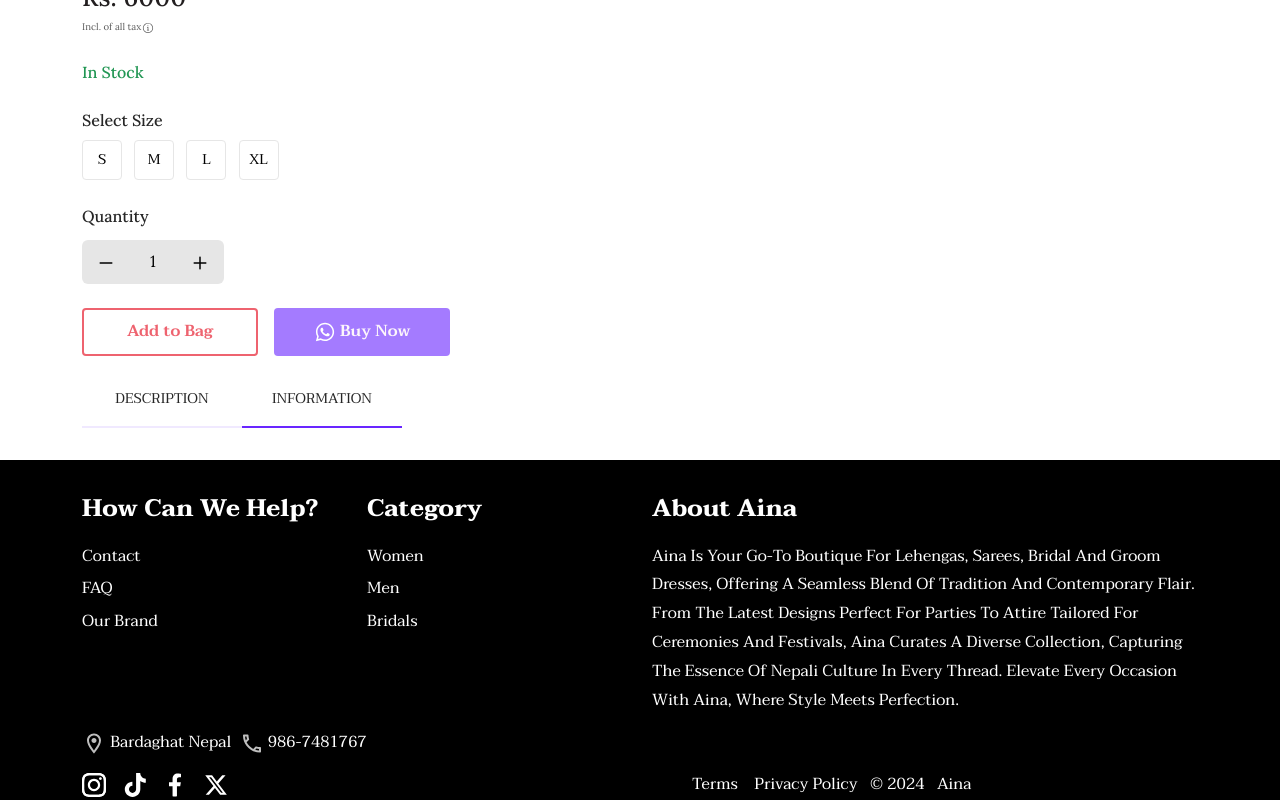
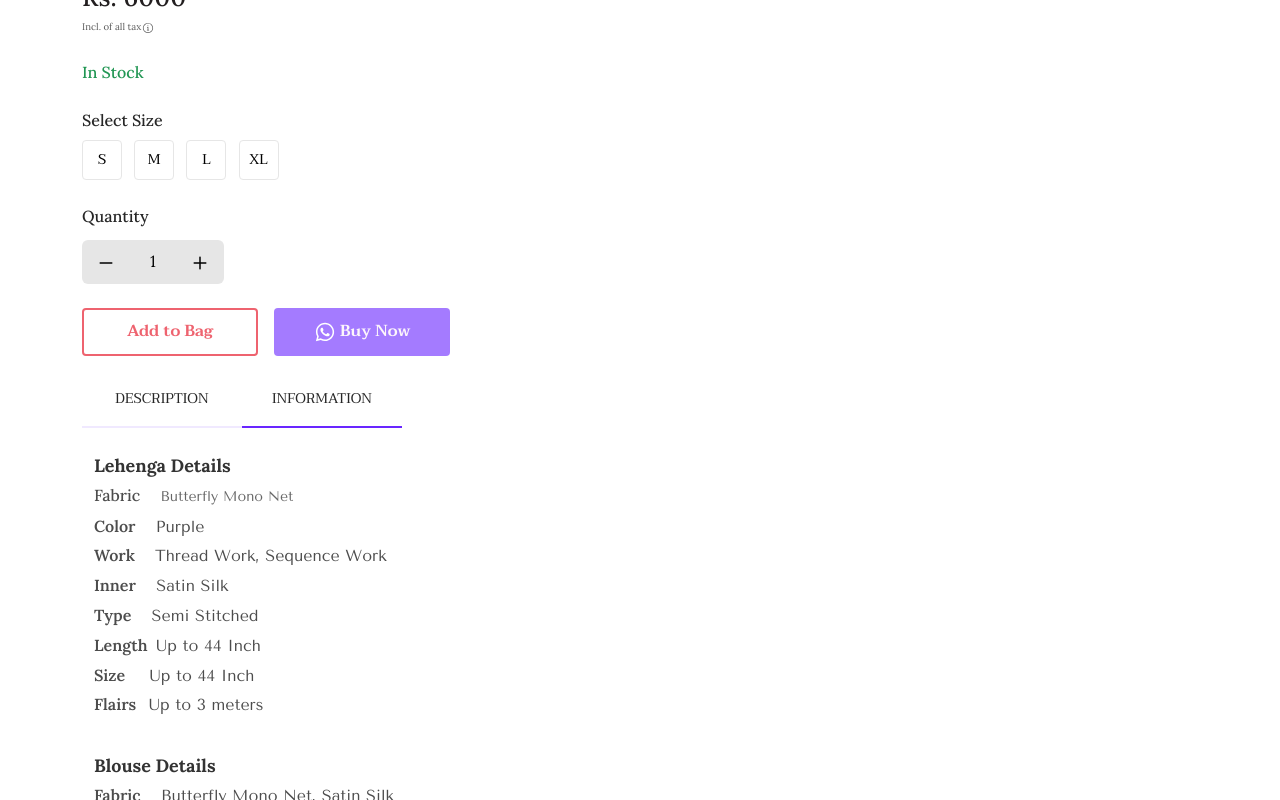
Before and after one commit to shree404/Aaina, a React (Create React App) app: page /product-lehenga in a window 1280 px wide. Both pictures are taken after a click on the button "INFORMATION". Shown: the part 795-1595 px from the top of the page. Built offline with nearby package versions, Linux system fonts and the light colour scheme.

Commit message:
Product Description and Product Information section added

```diff
--- a/src/Component/ProductLehenga/Images.jsx
+++ b/src/Component/ProductLehenga/Images.jsx
@@ -12,6 +12,8 @@
 import whatsapp from "../../Assets/ProductLehenga/whatsapp.svg";
 import up from "../../Assets/ProductLehenga/4.svg";
 import down from "../../Assets/ProductLehenga/3.svg";
+import LehengaDescription from "./description";
+import InformationLehenga from "./Information";
 
 function ProductImages() {
   const [quantity, setQuantity] = useState(1);
@@ -25,6 +27,21 @@
   const increaseValue = () => {
     setQuantity(quantity + 1);
   };
+
+  const [togglefirst , setTogglefirst] = useState(true);
+  const [togglesecond , setTogglesecond]=useState(false);
+
+
+   const showComponent = (component) => {
+        if (component === 'LehengaDescription') {
+          setTogglefirst(true);
+            setTogglesecond(false);
+        } else if (component === 'InformationLehenga') {
+          setTogglefirst(false);
+          setTogglesecond(true);
+        }
+    };
+
   return (
     <>
       <div className="LehengaImages">
@@ -85,7 +102,11 @@
               sm={{ span: 12, order: 1 }}
               xs={{ span: 12, order: 1 }}
             >
-              <img src={img2} alt="Image of Lehenga" className="LehengaImages__imgbig" />
+              <img
+                src={img2}
+                alt="Image of Lehenga"
+                className="LehengaImages__imgbig"
+              />
             </Col>
             <Col
               md={{ span: 5, order: 3 }}
@@ -177,9 +198,18 @@
           </Row>
           <Row>
             <Col>
-            <button className="LehengaImages-Row2__button">Description</button>
-            <button className="LehengaImages-Row2__button">INFORMATION</button>
+              <button className="LehengaImages-Row2__button" onClick={() => showComponent('LehengaDescription')}>
+                Description
+              </button>
+              <button className="LehengaImages-Row2__button"  onClick={() => showComponent('InformationLehenga')}>
+                INFORMATION
+              </button>
             </Col>
+          </Row>
+          <Row>
+            <Col md={12}>
+            {togglefirst && <LehengaDescription/> }
+            {togglesecond &&  <InformationLehenga/>}</Col>
           </Row>
         </Container>
       </div>
@@ -241,15 +271,15 @@
               sm={{ span: 12, order: 1 }}
               xs={{ span: 12, order: 1 }}
             >
-              <img src={img2} alt="Image of Lehenga" className="LehengaImages__imgbig" />
+              <img
+                src={img2}
+                alt="Image of Lehenga"
+                className="LehengaImages__imgbig"
+              />
             </Col>
           </Row>
           <Row>
-        <Col
-              md={{ span: 12 }}
-              sm={{ span: 12 }}
-              xs={{ span: 12}}
-            >
+            <Col md={{ span: 12 }} sm={{ span: 12 }} xs={{ span: 12 }}>
               <p className="LehengaImages-description">
                 <span className=" LehengaImages-description__p1">
                   Purple Embroidered Lehenga Choli
@@ -335,9 +365,18 @@
           </Row>
           <Row>
             <Col>
-            <button className="LehengaImages-Row2__button">Description</button>
-            <button className="LehengaImages-Row2__button">INFORMATION</button>
+              <button className="LehengaImages-Row2__button"  onClick={() => showComponent('LehengaDescription')} >
+                Description
+              </button>
+              <button className="LehengaImages-Row2__button" onClick={() => showComponent('InformationLehenga')}>
+                INFORMATION
+              </button>
             </Col>
+          </Row>
+          <Row>
+            <Col md={12}>
+            {togglefirst && <LehengaDescription/> }
+            {togglesecond &&  <InformationLehenga/>}</Col>
           </Row>
         </Container>
       </div>
--- /dev/null
+++ b/src/Component/ProductLehenga/Information.jsx
@@ -0,0 +1,45 @@
+import Container from 'react-bootstrap/Container';
+import Row from 'react-bootstrap/Row';
+import Col from 'react-bootstrap/Col';
+
+
+function InformationLehenga(){
+    return(
+        <>
+        <div className='LehengaInformation'>
+        <Container>
+      <Row>
+        <Col>
+        <dl><dt className='LehengaInformation__h1'>Lehenga Details</dt>
+            <dt><span className='LehengaInformation__name1'>Fabric  </span> <span className='LehengaInformation__data1'>  Butterfly Mono Net</span></dt>
+            <dt><span className='LehengaInformation__name'>Color  </span> <span className='LehengaInformation__data'>  Purple</span></dt>
+            <dt><span className='LehengaInformation__name'>Work   </span> <span className='LehengaInformation__data'>  Thread Work, Sequence Work</span></dt>
+            <dt><span className='LehengaInformation__name'>Inner  </span> <span className='LehengaInformation__data'>  Satin Silk</span></dt>
+            <dt><span className='LehengaInformation__name'>Type  </span> <span className='LehengaInformation__data'>  Semi Stitched</span></dt>
+            <dt><span className='LehengaInformation__name2'>Length   </span> <span className='LehengaInformation__data'>  Up to 44 Inch</span></dt>
+            <dt><span className='LehengaInformation__name3'>Size   </span><span className='LehengaInformation__data'>  Up to 44 Inch</span></dt>
+            <dt><span className='LehengaInformation__name4'>Flairs  </span> <span className='LehengaInformation__data'>  Up to 3 meters</span></dt>
+            </dl>
+            <dl>
+        <dt className='LehengaInformation__h2'>Blouse Details</dt>
+        <dt><span className='LehengaInformation__name'>Fabric  </span> <span className='LehengaInformation__data'> Butterfly Mono Net, Satin Silk</span></dt>
+        <dt><span className='LehengaInformation__name'>Color  </span> <span className='LehengaInformation__data'>  Purple</span></dt>
+        </dl>
+        <dl>
+        <dt className='LehengaInformation__h2'>Dupatta Details</dt>
+        <dt><span className='LehengaInformation__name4'>Dupatta  </span> <span className='LehengaInformation__data'> Nylon Mono Net</span></dt>
+        <dt><span className='LehengaInformation__name'>Color  </span> <span className='LehengaInformation__data'>  PurpleLengthUp to 2.25 meters</span></dt>
+        </dl>
+        <dl>
+            <dt className='LehengaInformation__h3'>Set Contains</dt>
+            <dt><span className='LehengaInformation__name'>Lehenga With Blouse Piece in the Box   </span> <span className='LehengaInformation__data'>  Lehenga Up to 44“, Blouse Piece: 0.80 Meter, Dupatta: 2.25 Meter</span></dt>
+        </dl>
+        </Col>
+      </Row>
+    </Container>
+    </div>
+        </>
+    )
+}
+
+export default InformationLehenga;
--- /dev/null
+++ b/src/Component/ProductLehenga/description.jsx
@@ -0,0 +1,20 @@
+import Container from 'react-bootstrap/Container';
+import Row from 'react-bootstrap/Row';
+import Col from 'react-bootstrap/Col';
+
+function LehengaDescription(){
+    return(
+        <>
+        <Container >
+      <Row >
+        <Col md={8} sm={12} xs={12}>
+        <p className='Description'>
+        A splendid creation in regal purple, this Velvet Embroidered Lehenga Choli Set exudes elegance and grace. The luxurious velvet fabric is adorned with intricate zari and sequin work, creating a mesmerizing design that captivates attention. The Lehenga features a flattering flare of up to 3 meters, ensuring a graceful silhouette. The Butterfly Mono Net Blouse complements the Lehenga perfectly, featuring exquisite embroidery that adds a touch of sophistication. Complete the ensemble with the Nylon Mono Net Dupatta in matching purple, with a length of up to 2.25 meters. This Semi-Stitched Lehenga Set is a testament to refined style and meticulous craftsmanship, making it an ideal choice for special occasions.
+</p></Col>
+      </Row>
+    </Container>
+        </>
+    )
+}
+
+export default LehengaDescription;
--- a/src/Styles/App.css
+++ b/src/Styles/App.css
@@ -594,7 +594,7 @@
   text-transform: uppercase;
 }
 .LehengaImages-description__button:focus {
-  background-color: var(--tertiary, #EE636F);
+  background-color: var(--tertiary, #ee636f);
   color: white;
 }
 .LehengaImages-description__p6 {
@@ -612,7 +612,7 @@
   align-items: center;
   height: 3rem;
   width: 11rem;
-  color: var(--tertiary, #EE636F);
+  color: var(--tertiary, #ee636f);
   font-family: "Taviraj", serif;
   font-size: 1rem;
   font-weight: 600;
@@ -634,7 +634,7 @@
 }
 .LehengaImages-Row2__button {
   border: none;
-  border-bottom: 2px solid #F0E9FF;
+  border-bottom: 2px solid #f0e9ff;
   background-color: white;
   width: 10rem;
   height: 3.5rem;
@@ -648,7 +648,7 @@
 }
 .LehengaImages-Row2__button:focus {
   border: none;
-  border-bottom: 2px solid var(--primary-3, #6926FF);
+  border-bottom: 2px solid var(--primary-3, #6926ff);
 }
 
 #LehengaImages-description__button2 {
@@ -695,4 +695,86 @@
   .LehengaImages-md {
     display: inline;
   }
+}
+.Description {
+  color: var(--neutral-700, #3F3F46);
+  font-family: "Taviraj", serif;
+  font-size: 1rem;
+  font-style: normal;
+  font-weight: 400;
+  line-height: 180%;
+  margin-top: 1.5rem;
+}
+
+.LehengaInformation {
+  font-style: normal;
+  margin-top: 1.5rem;
+  line-height: 180%;
+}
+.LehengaInformation__h1 {
+  color: rgba(0, 0, 0, 0.8);
+  font-family: "Lora", serif;
+  font-size: 1.12rem;
+  font-weight: 700;
+}
+.LehengaInformation__name1 {
+  color: rgba(0, 0, 0, 0.7);
+  font-family: "Lora", serif;
+  font-size: 1rem;
+  font-weight: 500;
+  margin-right: 1rem;
+}
+.LehengaInformation__data1 {
+  color: rgba(0, 0, 0, 0.6);
+  font-family: "Tenor Sans", sans-serif;
+  font-size: 0.88rem;
+  font-weight: 400;
+}
+.LehengaInformation__name {
+  color: rgba(0, 0, 0, 0.7);
+  font-family: "Lora", serif;
+  font-size: 1rem;
+  font-weight: 600;
+  margin-right: 1rem;
+}
+.LehengaInformation__name2 {
+  color: rgba(0, 0, 0, 0.7);
+  font-family: "Lora", serif;
+  font-size: 1rem;
+  font-weight: 600;
+  margin-right: 0.25rem;
+}
+.LehengaInformation__name3 {
+  color: rgba(0, 0, 0, 0.7);
+  font-family: "Lora", serif;
+  font-size: 1rem;
+  font-weight: 600;
+  margin-right: 1.25rem;
+}
+.LehengaInformation__name4 {
+  color: rgba(0, 0, 0, 0.7);
+  font-family: "Lora", serif;
+  font-size: 1rem;
+  font-weight: 600;
+  margin-right: 0.5rem;
+}
+.LehengaInformation__data {
+  color: rgba(0, 0, 0, 0.7);
+  font-family: "Tenor Sans", sans-serif;
+  font-size: 1rem;
+  font-weight: 400;
+}
+.LehengaInformation__h2 {
+  color: rgba(0, 0, 0, 0.8);
+  font-family: "Lora", serif;
+  font-size: 1.12rem;
+  font-weight: 700;
+  margin-top: 2rem;
+}
+.LehengaInformation__h3 {
+  color: rgba(0, 0, 0, 0.8);
+  font-family: "Lora", serif;
+  font-size: 1.12rem;
+  font-weight: 600;
+  margin-top: 2rem;
 }/*# sourceMappingURL=App.css.map */
--- a/src/Styles/ProductLehenga/_Index.scss
+++ b/src/Styles/ProductLehenga/_Index.scss
@@ -1 +1,3 @@
 @import 'ProductImages';
+@import 'Description';
+@import 'Information';
--- /dev/null
+++ b/src/Styles/ProductLehenga/_Information.scss
@@ -0,0 +1,73 @@
+.LehengaInformation {
+  font-style: normal;
+  margin-top: 1.5rem;
+  $Lora:"Lora", serif;
+  line-height: 180%;
+  &__h1 {
+    color: rgba(0, 0, 0, 0.8);
+    font-family: $Lora;
+    font-size: 1.12rem;
+    font-weight: 700;
+  }
+  &__name1{
+    color: rgba(0, 0, 0, 0.70);
+    font-family: $Lora;
+    font-size: 1rem;
+    font-weight: 500;
+    margin-right: 1rem;
+  }
+  &__data1{
+    color: rgba(0, 0, 0, 0.60);
+font-family: "Tenor Sans", sans-serif;
+font-size: 0.88rem;
+font-weight: 400;
+  }
+  &__name{
+    color: rgba(0, 0, 0, 0.70);
+    font-family: $Lora;
+    font-size: 1rem;
+    font-weight: 600;
+    margin-right: 1rem;
+  }
+  &__name2{
+    color: rgba(0, 0, 0, 0.70);
+    font-family: $Lora;
+    font-size: 1rem;
+    font-weight: 600;
+    margin-right: 0.25rem;
+  }
+  &__name3{
+    color: rgba(0, 0, 0, 0.70);
+    font-family: $Lora;
+    font-size: 1rem;
+    font-weight: 600;
+    margin-right: 1.25rem;
+  }
+  &__name4{
+    color: rgba(0, 0, 0, 0.70);
+    font-family: $Lora;
+    font-size: 1rem;
+    font-weight: 600;
+    margin-right: 0.5rem;
+  }
+  &__data{
+    color: rgba(0, 0, 0, 0.70);
+    font-family: "Tenor Sans" , sans-serif;
+    font-size: 1rem;
+    font-weight: 400;
+  }
+  &__h2{
+    color: rgba(0, 0, 0, 0.8);
+    font-family: $Lora;
+    font-size: 1.12rem;
+    font-weight: 700;
+    margin-top: 2rem;
+  }
+  &__h3{
+    color: rgba(0, 0, 0, 0.80);
+font-family: $Lora;
+font-size: 1.12rem;
+font-weight: 600;
+margin-top: 2rem;
+  }
+}
```
Also changed, not shown: src/Styles/ProductLehenga/_Description.scss (added, +9 -0 lines), src/Styles/ProductLehenga/_ProductImages.scss (+21 -24 lines), 1 other file (tests, documents, lock files or other folders). Lines whose indentation alone changed are shown as unchanged.
